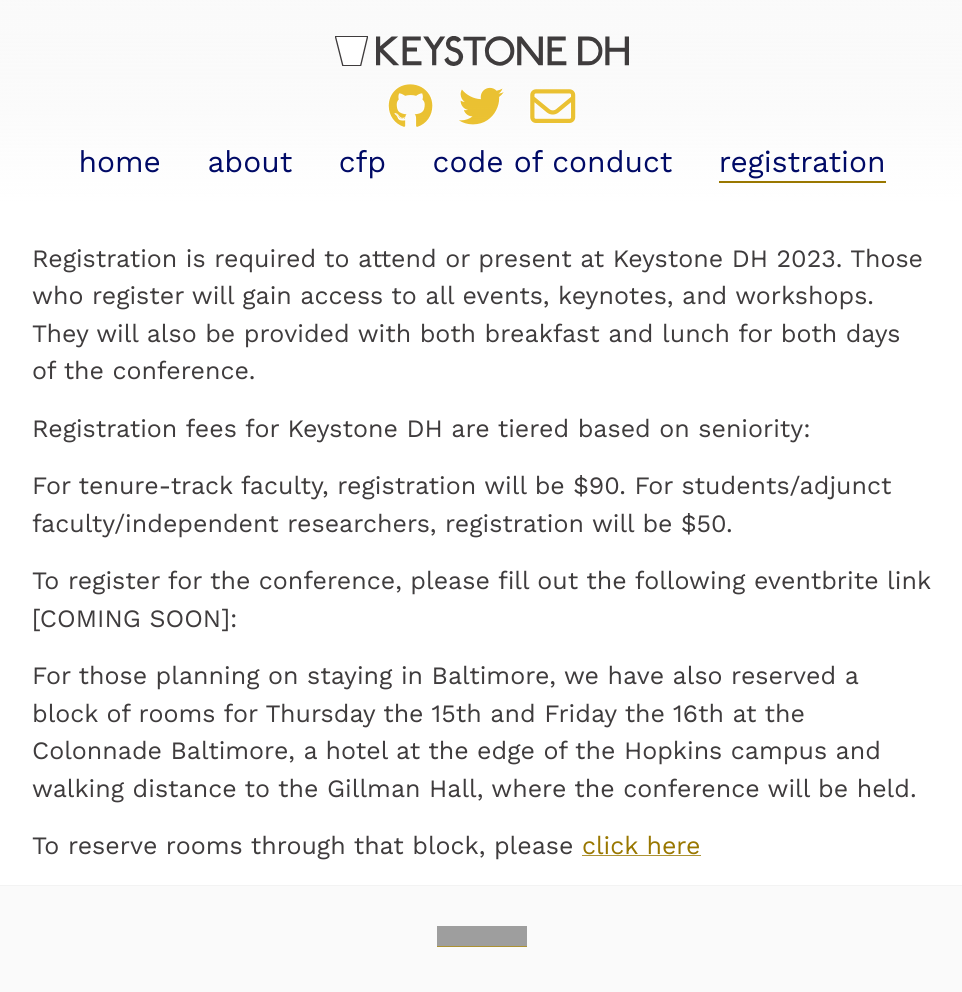
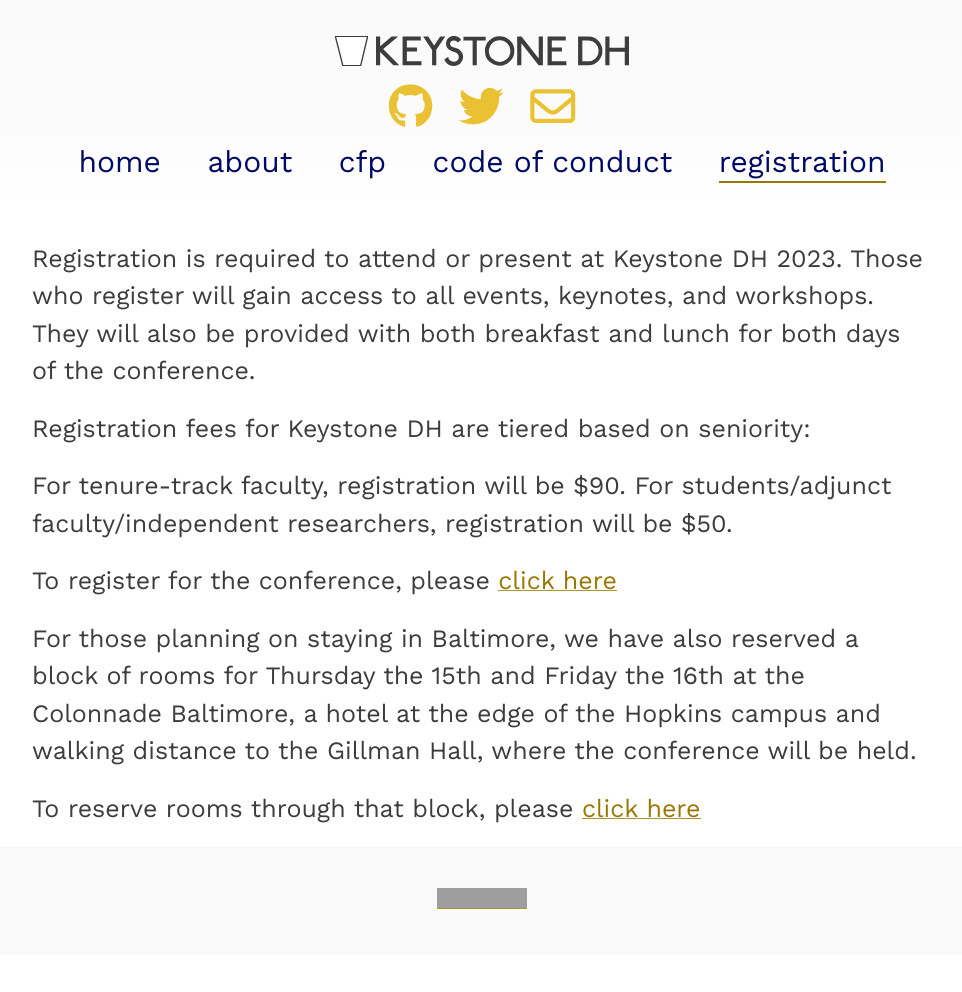
Before and after one commit to KeystoneDH/2023, a Jekyll site: the page built from _pages/registration.md, in a window 1280 px wide. Shown: the whole page, without its empty margins (158-1120 px from the left). Built offline with Jekyll 4.4.1, drawn with Linux system fonts in a browser that asks for light colours; nearby versions of some CDN libraries; after the commit the page ends 955 px from its top, so only the background shows below that; grey boxes are pictures that could not be loaded.

Commit message:
Update registration.md

```diff
--- a/_pages/registration.md
+++ b/_pages/registration.md
@@ -12,7 +12,7 @@
 For tenure-track faculty, registration will be $90.
 For students/adjunct faculty/independent researchers, registration will be $50.
 
-To register for the conference, please fill out the following eventbrite link [COMING SOON]:
+To register for the conference, please [click here](https://johnshopkins.smapply.io/prog/keystone_dh/)
 
 For those planning on staying in Baltimore, we have also reserved a block of rooms for Thursday the 15th and Friday the 16th at the Colonnade Baltimore, a hotel at the edge of the Hopkins campus and walking distance to the Gillman Hall, where the conference will be held.
 
```
Also changed, not shown: other parts of _pages/registration.md (+1 -1 lines).
